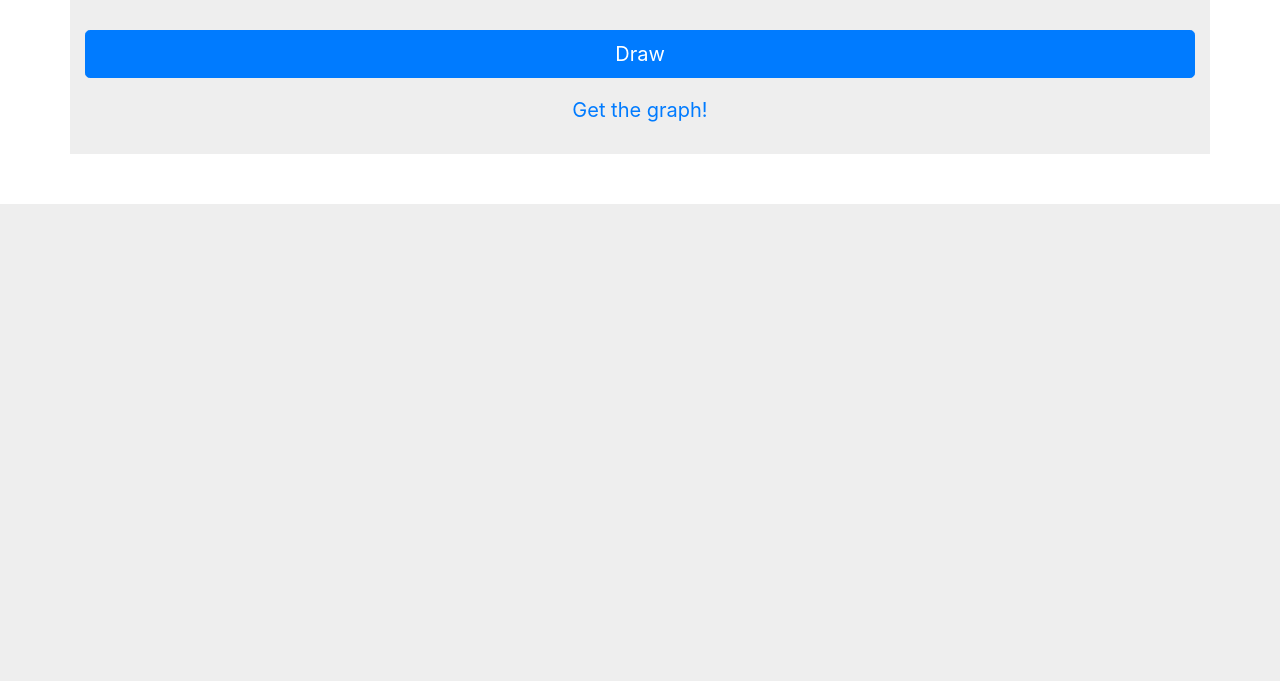
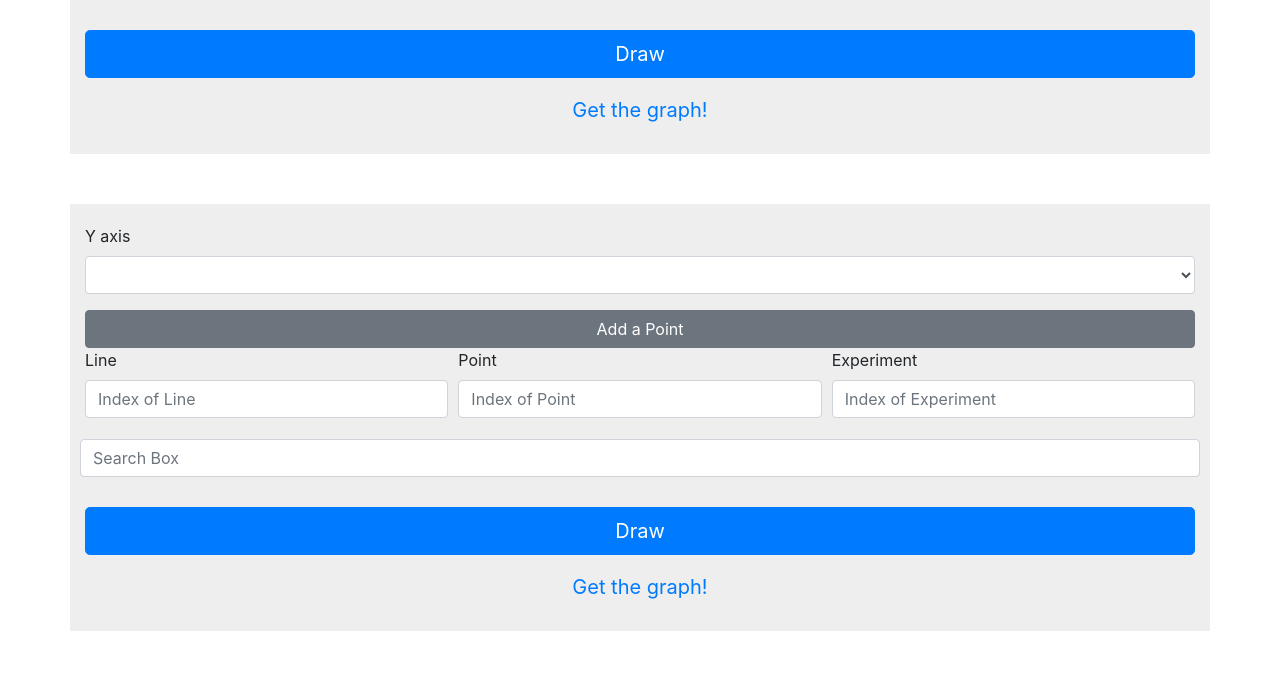
Before and after one commit to DSABenchmark/DSAB, a Flask app: page /skbm/index.html in a window 1280 px wide. Shown: the part 1083-1764 px from the top of the page. Before the commit the page ends 1287 px from the top, so only its background shows below. Run offline with Flask 2, Linux system fonts and the light colour scheme; lists and menus that the app fills with data are empty; parts of the project's set-up code (start-up, migrations or seed data) failed here and were passed over; some libraries are stand-ins or nearby versions.

Commit message:
add graph module 2 with search box

```diff
--- a/skbm/skbm.py
+++ b/skbm/skbm.py
@@ -81,8 +81,6 @@ def api():
                 dsname += '.dat'
 
                 return "Generate dataset: {}".format(dsname)
-
-
 
     elif request.method == 'POST':
         d = json.loads(request.data.decode())
@@ -169,6 +167,26 @@ def api():
             img_path = drawGraph(lines)
             return img_path
 
+        elif 'flag' in d and d['flag'] == 'graph2':
+            results, pointList, yaxis = d['results'], d['pointList'], d['yaxis']
+            lines = {}
+            for point in pointList:
+                experimentIdx = int(point['experimentIdx'])
+                lines[point['line']] = lines.get(point['line'], []) + [(int(point['index']), results[experimentIdx]['taskResult'][yaxis])]
+            lst = []
+            for lineName, points in lines.items():
+                Y = list(map(lambda tup: tup[1], sorted(points, key=lambda tup: tup[0])))
+                line = {
+                    'X': list(range(len(Y))),
+                    'Y': Y,
+                    'xlabel': "",
+                    'ylabel': yaxis,
+                    'linelabel': lineName,
+                }
+                lst.append(line)
+            img_path = drawGraph(lst)
+            return img_path
+
         else :
             dct = {
                 'name': d['sketchName'],
--- a/skbm/static/js/app.js
+++ b/skbm/static/js/app.js
@@ -6,6 +6,7 @@ angular.module('SketchApp', [])
 .controller('expController', expController)
 .controller('submitController', submitController)
 .controller('graphController', graphController)
+.controller('graphController2', graphController2)
 .service('metaService', metaService)
 .service('requestService', requestService)
 .constant('baseURL', "http://47.105.144.16:8086/skbm/api");
@@ -178,6 +179,53 @@ function graphController(requestService,metaService){
 	}
 }
 
+graphController2.$inject = ['requestService','metaService'];
+function graphController2(requestService,metaService){
+	var gc = this;
+
+	gc.chosen_yaxis = "";
+
+	gc.result = metaService.getResult();
+
+	gc.pointList = [
+		{
+			"line": "",
+			"index": "",
+			"experimentIdx": "",
+		}
+	];
+
+	gc.num_points = "1";
+	gc.num_lines = "1";
+
+	gc.search = "";
+
+	gc.addPoint = function() {
+		gc.pointList.push(
+			{
+				"line": "",
+				"index": "",
+				"experimentIdx": "",
+			}
+		);
+	};
+
+	gc.draw = function() {
+		var d = {
+			"flag": "graph2",
+			"pointList": gc.pointList,
+			"results": gc.result.results,
+			"yaxis": gc.chosen_yaxis
+		};
+		var promise = requestService.postGraph2(d);
+		promise.then(function(response){
+			gc.graphLink = "http://47.105.144.16:8086/skbm/graph?uuid="+response.data;
+		}).catch(function(error){
+			console.log(error);
+		});
+	};
+}
+
 
 function metaService() {
 	var service = this;
@@ -227,7 +275,7 @@ function requestService($http,baseURL) {
 			data: d
 		});
 		return response;
-	}
+	};
 
 	service.postGraph = function(d) {
 		var response = $http({
@@ -236,7 +284,16 @@ function requestService($http,baseURL) {
 			data: d
 		});
 		return response;
-	}
+	};
+
+	service.postGraph2 = function(d) {
+		var response = $http({
+			method: "POST",
+			url: baseURL,
+			data: d
+		});
+		return response;
+	};
 }
 
 function incrementSteps(steps,grids){
--- a/skbm/templates/index.html
+++ b/skbm/templates/index.html
@@ -122,6 +122,56 @@
     </div>
     {%endraw%}
 
+    {%raw%}
+    <div id="graph-container" class="container" ng-controller="graphController2 as gc">
+      <form> <!-- ng-if="gc.result" -->
+        <div class="form-group">
+          <label for="exampleFormControlSelect1">Y axis</label>
+          <select class="form-control" id="exampleFormControlSelect1" ng-model="gc.chosen_yaxis">
+            <option ng-repeat="yaxis in gc.result.yaxis">{{yaxis}}</option>
+          </select>
+        </div>
+        <button type="button" class="btn btn-secondary btn-block" ng-click="gc.addPoint()">Add a Point</button>
+        <div class="form-group">
+          <div class="form-row" ng-repeat="point in gc.pointList">
+            <div class="col">
+              <label for="Line">Line</label>
+              <input id="Line" type="value" class="form-control" ng-model="point.line" placeholder="Index of Line">
+            </div>
+            <div class="col">
+              <label for="Point">Point</label>
+              <input id="Point" type="value" class="form-control" ng-model="point.index" placeholder="Index of Point">
+            </div>
+            <div class="col">
+              <label for="Experiment">Experiment</label>
+              <input id="Experiment" type="value" class="form-control" ng-model="point.experimentIdx" placeholder="Index of Experiment">
+            </div>
+          </div>
+        </div>
+        <!-- <div class="form-row">
+          <div class="col">
+            <label for="nppl"># of points per line</label>
+            <input id="nppl" type="text" class="form-control" ng-model="gc.num_points">
+          </div>
+          <div class="col">
+            <label for="nl"># of lines</label>
+            <input id="nl" type="text" class="form-control" ng-model="gc.num_lines">
+          </div>
+        </div> -->
+        <div class="form-group">
+          <div class="form-row">
+            <input type="text" class="form-control" placeholder="Search Box" ng-model="gc.search">
+          </div>
+          <ul>
+            <li ng-repeat="result in gc.result.results | filter : gc.search">{{$index}}. {{result.output_filename}}</li>
+          </ul>
+        </div>
+      </form>
+      <button type="button" class="btn btn-primary btn-lg btn-block" ng-click="gc.draw()">Draw</button>
+      <button type="button" class="btn btn-link btn-lg btn-block"><a ng-href="{{gc.graphLink}}" target="_blank"><div>Get the graph!</div></a></button>
+    </div>
+    {%endraw%}
+
     <script src="{{url_for('static', filename='js/jquery-3.3.1.min.js')}}"></script>
     <script src="https://cdnjs.cloudflare.com/ajax/libs/popper.js/1.14.3/umd/popper.min.js" integrity="sha384-ZMP7rVo3mIykV+2+9J3UJ46jBk0WLaUAdn689aCwoqbBJiSnjAK/l8WvCWPIPm49" crossorigin="anonymous"></script>
     <script src="https://stackpath.bootstrapcdn.com/bootstrap/4.1.3/js/bootstrap.min.js" integrity="sha384-ChfqqxuZUCnJSK3+MXmPNIyE6ZbWh2IMqE241rYiqJxyMiZ6OW/JmZQ5stwEULTy" crossorigin="anonymous"></script>
```
